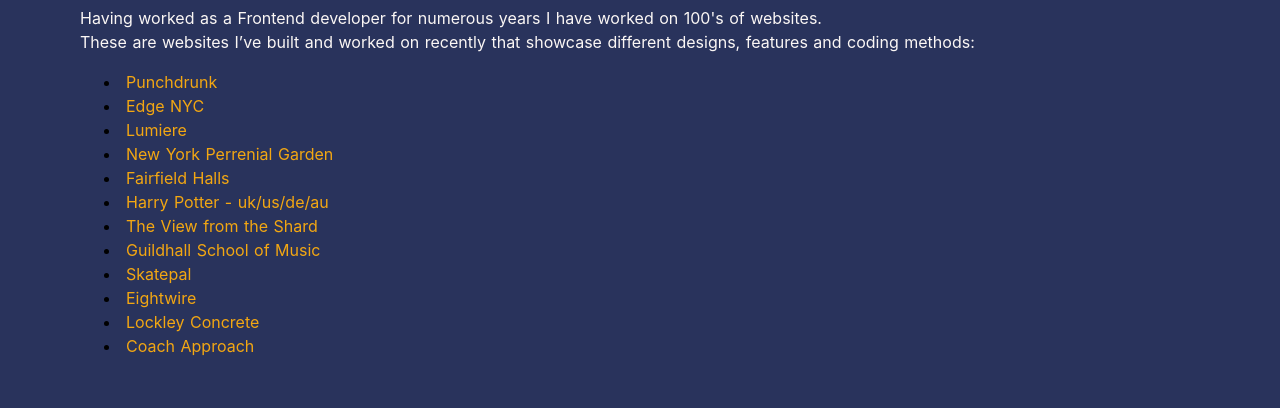
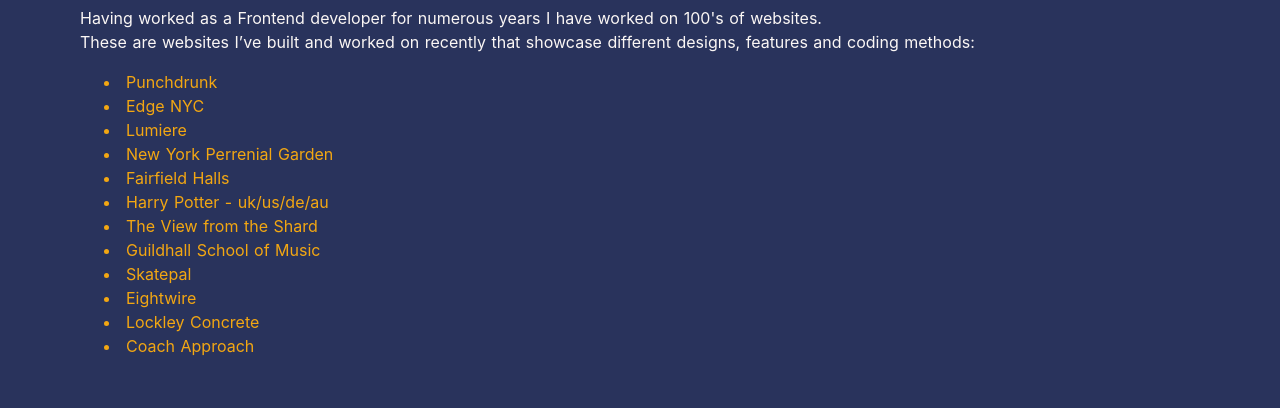
Before and after one commit to andrew-os/andrewbe-nuxt, a Nuxt app: page /projects in a window 1280 px wide. Shown: the part 131-539 px from the top of the page. Built offline with nearby package versions, Linux system fonts and the light colour scheme.

Commit message:
tidy text on projects and work

```diff
--- a/components/Project-list.vue
+++ b/components/Project-list.vue
@@ -1,6 +1,6 @@
 <template>
     <div class="pl-6">
-        <li v-for="project in projects" :key="project.title">
+        <li v-for="project in projects" :key="project.title" class="text-primary">
            <a :href="project.url" target="_blank">
                {{project.title}}
             </a>
--- a/pages/work.vue
+++ b/pages/work.vue
@@ -55,7 +55,7 @@
                     name: "Javascript + Frameworks/libraries(ES5, ES6, React, Vue, jQuery)"
                 },
                 {
-                    name: "SSR(Nuxt.js, Gatsby"
+                    name: "SSR(Nuxt.js, Gatsby)"
                 },
                 {
                     name:  "Node + Express"
```
